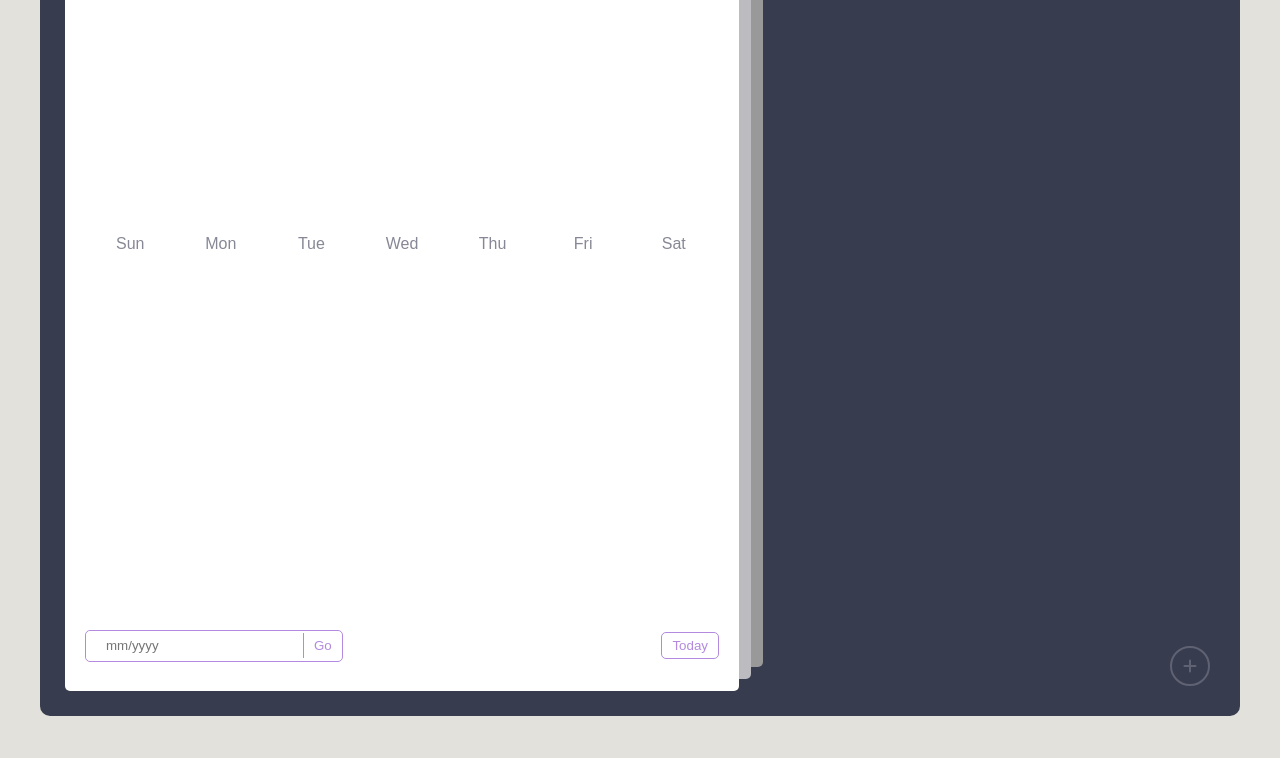
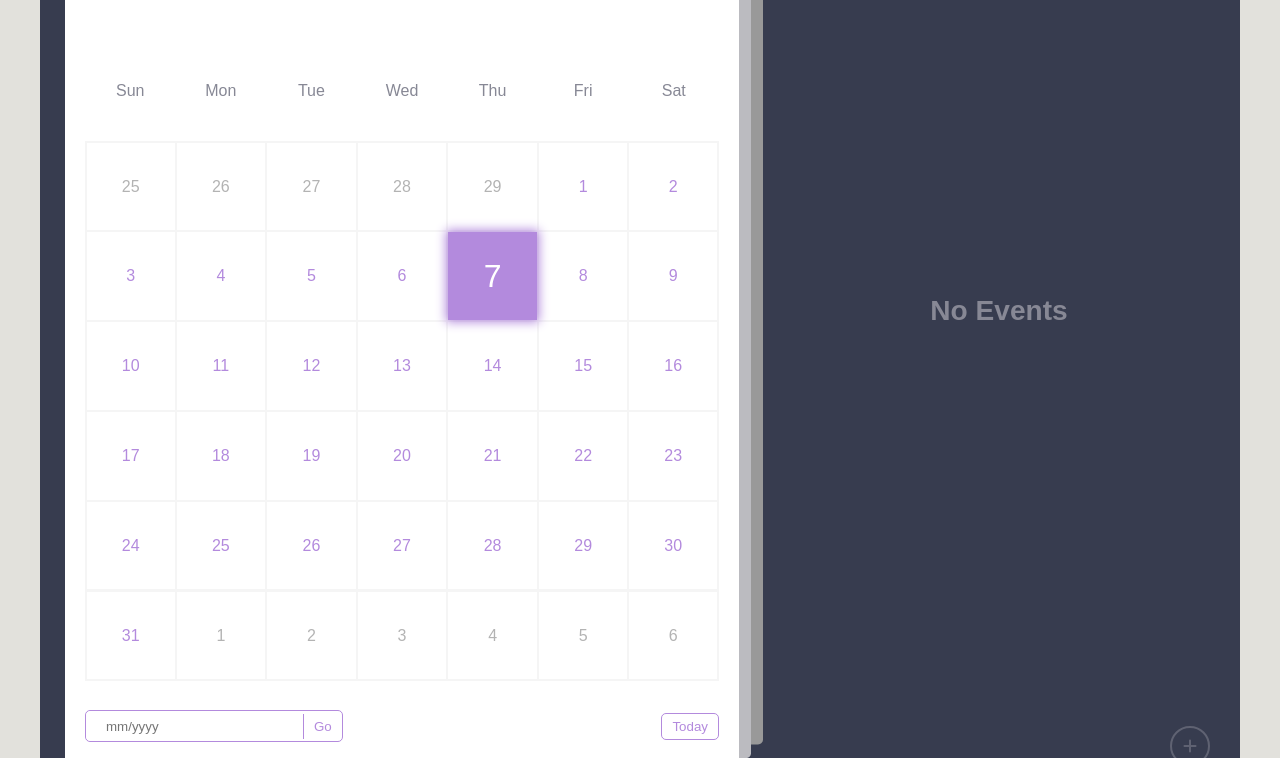
Before and after one commit to rao-abhi2203/Calendar.events, a plain HTML site: page index.html in a window 1280 px wide. Shown: the part 134-892 px from the top of the page. Drawn offline with Linux system fonts and the light colour scheme.

Commit message:
Update index.html

```diff
--- a/index.html
+++ b/index.html
@@ -11,7 +11,7 @@
     <link rel="stylesheet" href="https://cdnjs.cloudflare.com/ajax/libs/font-awesome/6.2.0/css/all.min.css"
         integrity="sha512-xh6O/CkQoPOWDdYTDqeRdPCVd1SpvCA9XXcUnZS2FmJNp1coAFzvtCN9BmamE+4aHK8yyUHUSCcJHgXloTyT2A=="
         crossorigin="anonymous" referrerpolicy="no-referrer" />
-    <link rel="stylesheet" href="styles.css" />
+    <link rel="stylesheet" href="responsive calendar/styles.css" />
     <title>Calendar with Events</title>
 </head>
 
@@ -74,7 +74,7 @@
             <i class="fas fa-plus"></i>
         </button>
     </div>
-    <script src="main.js"></script>
+    <script src="responsive calendar/main.js"></script>
 </body>
 
 </html>
```
